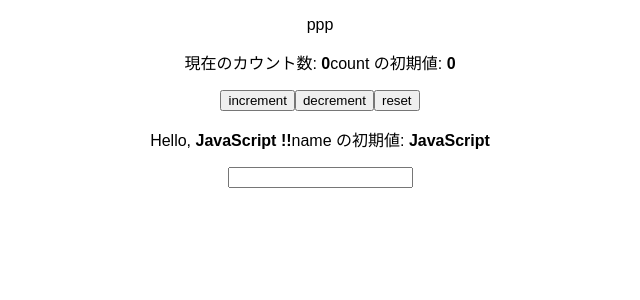
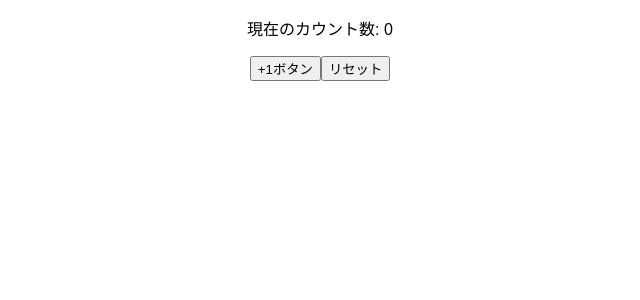
Before and after one commit to hamu3864kA/learn-react, a React (Create React App) app: page / in a window 1280 px wide. Shown: the top 300 px of the page, without its empty margins (320-960 px from the left). Built offline with nearby package versions, Linux system fonts and the light colour scheme.

Commit message:
5-27 p215 useEffectのサンプル

```diff
--- a/src/App.js
+++ b/src/App.js
@@ -1,4 +1,4 @@
-import React, { useState } from "react";
+import React, { useState, useEffect } from "react";
 import "./styles.css";
 import Counter from './section26/Counter';
 import Hello from './section26/Hello';
@@ -6,35 +6,30 @@
 export default function App() {
 
   const INITIAL_COUNT = 0;
-  const INITIAL_NAME = 'JavaScript';
 
-  const [count, setCount] = useState(INITIAL_COUNT);
-  const [name, setName] = useState(INITIAL_NAME);
+  const SampleComponent = () => {
+    const [count, setCount] = useState(INITIAL_COUNT);
 
-  // 状態更新関数にコールバックを渡した場合、コールバックの第一引数に現在の値が渡される
-  const countIncrement = () => setCount((prev) => prev + 1);
-  const countDecrement = () => setCount((prev) => prev - 1);
-  const countReset = () => setCount(INITIAL_COUNT);
+    const callbackFunction = () => {
+      document.title = `${count}回クリックされました`;
+    }
 
-  const handleChangeName = (e) => setName(e.target.value);
+    useEffect(callbackFunction, [count]);
+
+    const countIncrement = () => setCount((prevCount) => prevCount + 1);
+    const countReset = () => setCount(INITIAL_COUNT);
+
+    return (
+      <div className="App">
+        <p>現在のカウント数: {count}</p>
+        <button onClick={countIncrement}>+1ボタン</button>
+        <button onClick={countReset}>リセット</button>
+      </div>
+    );
+  };
 
   return (
-    <div className="App">
-      <p>ppp</p>
-      <Counter
-        count={count}
-        countIncrement={countIncrement}
-        countDecrement={countDecrement}
-        countReset={countReset}
-        initialCount={INITIAL_COUNT}
-      />
-      <Hello
-        name={name}
-        changeName={handleChangeName}
-        initialName={INITIAL_NAME}
-      />
-    </div>
-
+    <SampleComponent />
   );
 
 }
```
Also changed, not shown: src/Section26App.js (added, +39 -0 lines).
